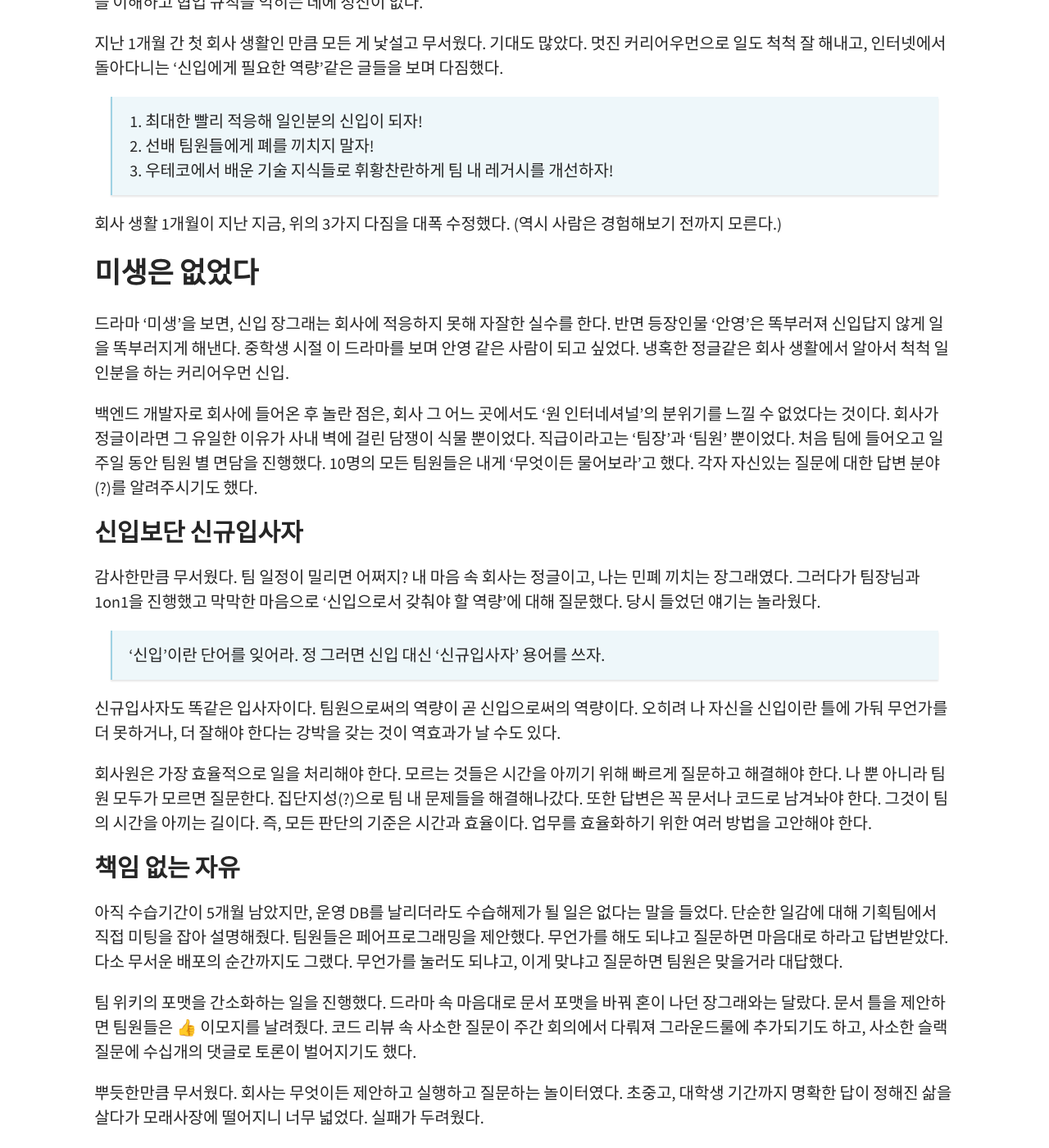
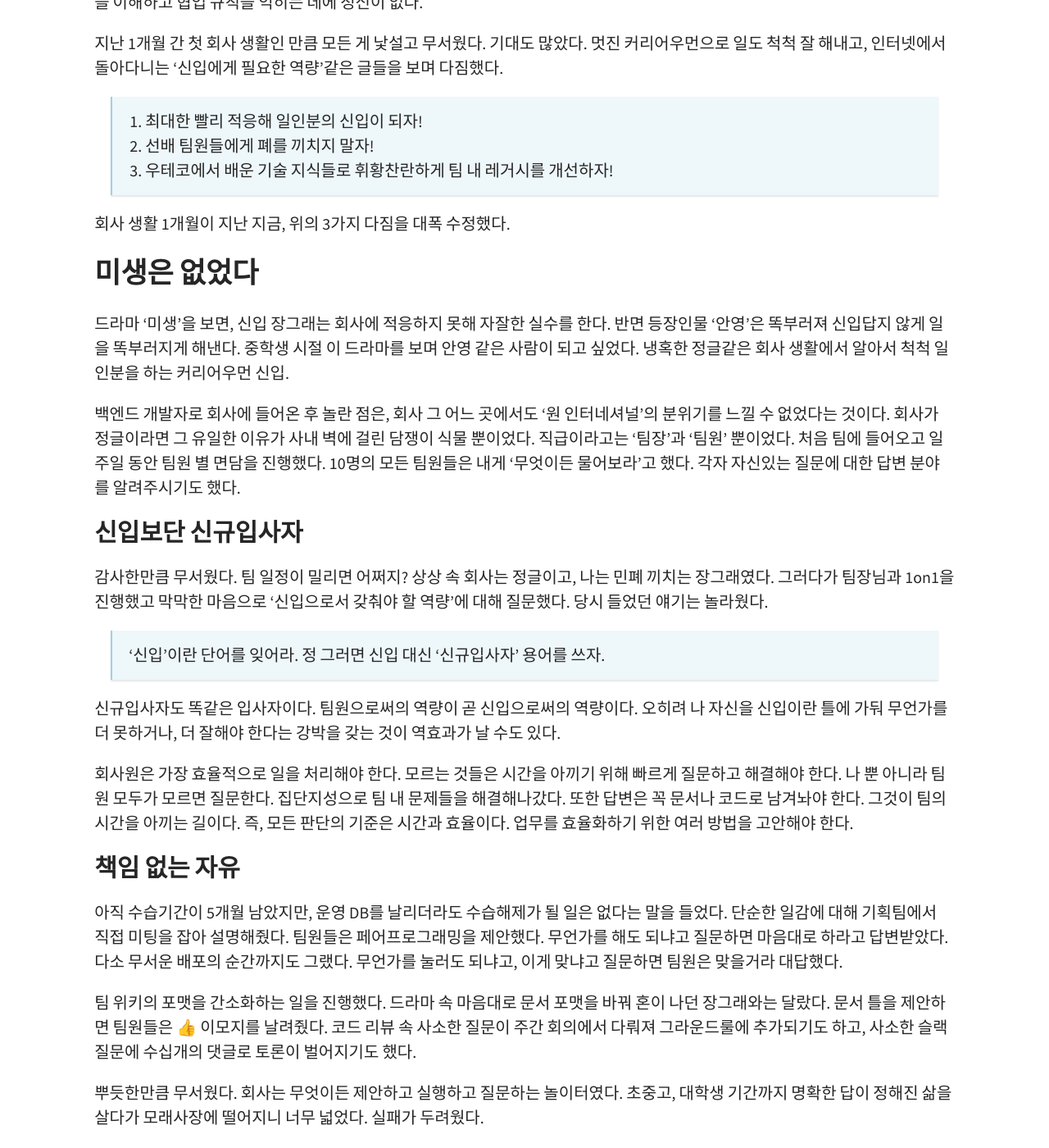
Before and after one commit to BETTERFUTURE4/betterfuture4.github.io, a Jekyll site: the page built from _posts/2022-02-12-gultto.md, in a window 1280 px wide and 1400 px high, scrolled down 487 px. Shown: the whole window at 82% size. Built offline with Jekyll 4.4.1, drawn with Linux system fonts in a browser that asks for light colours.

Commit message:
title: 2023년 1월 회고 수정

```diff
--- a/_posts/2022-02-12-gultto.md
+++ b/_posts/2022-02-12-gultto.md
@@ -24,7 +24,7 @@ categories: 회고
 > 2. 선배 팀원들에게 폐를 끼치지 말자!
 > 3. 우테코에서 배운 기술 지식들로 휘황찬란하게 팀 내 레거시를 개선하자!
 
-회사 생활 1개월이 지난 지금, 위의 3가지 다짐을 대폭 수정했다. (역시 사람은 경험해보기 전까지 모른다.)
+회사 생활 1개월이 지난 지금, 위의 3가지 다짐을 대폭 수정했다.
 
 
 
@@ -32,19 +32,19 @@ categories: 회고
 
 드라마 '미생'을 보면, 신입 장그래는 회사에 적응하지 못해 자잘한 실수를 한다. 반면 등장인물 '안영'은 똑부러져 신입답지 않게 일을 똑부러지게 해낸다. 중학생 시절 이 드라마를 보며 안영 같은 사람이 되고 싶었다. 냉혹한 정글같은 회사 생활에서 알아서 척척 일인분을 하는 커리어우먼 신입.
 
-백엔드 개발자로 회사에 들어온 후 놀란 점은, 회사 그 어느 곳에서도 '원 인터네셔널'의 분위기를 느낄 수 없었다는 것이다. 회사가 정글이라면 그 유일한 이유가 사내 벽에 걸린 담쟁이 식물 뿐이었다. 직급이라고는 '팀장'과 '팀원' 뿐이었다. 처음 팀에 들어오고 일주일 동안 팀원 별 면담을 진행했다. 10명의 모든 팀원들은 내게 '무엇이든 물어보라'고 했다. 각자 자신있는 질문에 대한 답변 분야(?)를 알려주시기도 했다.
+백엔드 개발자로 회사에 들어온 후 놀란 점은, 회사 그 어느 곳에서도 '원 인터네셔널'의 분위기를 느낄 수 없었다는 것이다. 회사가 정글이라면 그 유일한 이유가 사내 벽에 걸린 담쟁이 식물 뿐이었다. 직급이라고는 '팀장'과 '팀원' 뿐이었다. 처음 팀에 들어오고 일주일 동안 팀원 별 면담을 진행했다. 10명의 모든 팀원들은 내게 '무엇이든 물어보라'고 했다. 각자 자신있는 질문에 대한 답변 분야를 알려주시기도 했다.
 
 
 
 ### 신입보단 신규입사자
 
-감사한만큼 무서웠다. 팀 일정이 밀리면 어쩌지? 내 마음 속 회사는 정글이고, 나는 민폐 끼치는 장그래였다. 그러다가 팀장님과 1on1을 진행했고 막막한 마음으로 '신입으로서 갖춰야 할 역량'에 대해 질문했다. 당시 들었던 얘기는 놀라웠다.
+감사한만큼 무서웠다. 팀 일정이 밀리면 어쩌지? 상상 속 회사는 정글이고, 나는 민폐 끼치는 장그래였다. 그러다가 팀장님과 1on1을 진행했고 막막한 마음으로 '신입으로서 갖춰야 할 역량'에 대해 질문했다. 당시 들었던 얘기는 놀라웠다.
 
 > '신입'이란 단어를 잊어라. 정 그러면 신입 대신 '신규입사자' 용어를 쓰자.
 
 신규입사자도 똑같은 입사자이다. 팀원으로써의 역량이 곧 신입으로써의 역량이다. 오히려 나 자신을 신입이란 틀에 가둬 무언가를 더 못하거나, 더 잘해야 한다는 강박을 갖는 것이 역효과가 날 수도 있다.
 
-회사원은 가장 효율적으로 일을 처리해야 한다. 모르는 것들은 시간을 아끼기 위해 빠르게 질문하고 해결해야 한다. 나 뿐 아니라 팀원 모두가 모르면 질문한다. 집단지성(?)으로 팀 내 문제들을 해결해나갔다. 또한 답변은 꼭 문서나 코드로 남겨놔야 한다. 그것이 팀의 시간을 아끼는 길이다. 즉, 모든 판단의 기준은 시간과 효율이다. 업무를 효율화하기 위한 여러 방법을 고안해야 한다.
+회사원은 가장 효율적으로 일을 처리해야 한다. 모르는 것들은 시간을 아끼기 위해 빠르게 질문하고 해결해야 한다. 나 뿐 아니라 팀원 모두가 모르면 질문한다. 집단지성으로 팀 내 문제들을 해결해나갔다. 또한 답변은 꼭 문서나 코드로 남겨놔야 한다. 그것이 팀의 시간을 아끼는 길이다. 즉, 모든 판단의 기준은 시간과 효율이다. 업무를 효율화하기 위한 여러 방법을 고안해야 한다.
 
 
 
```
